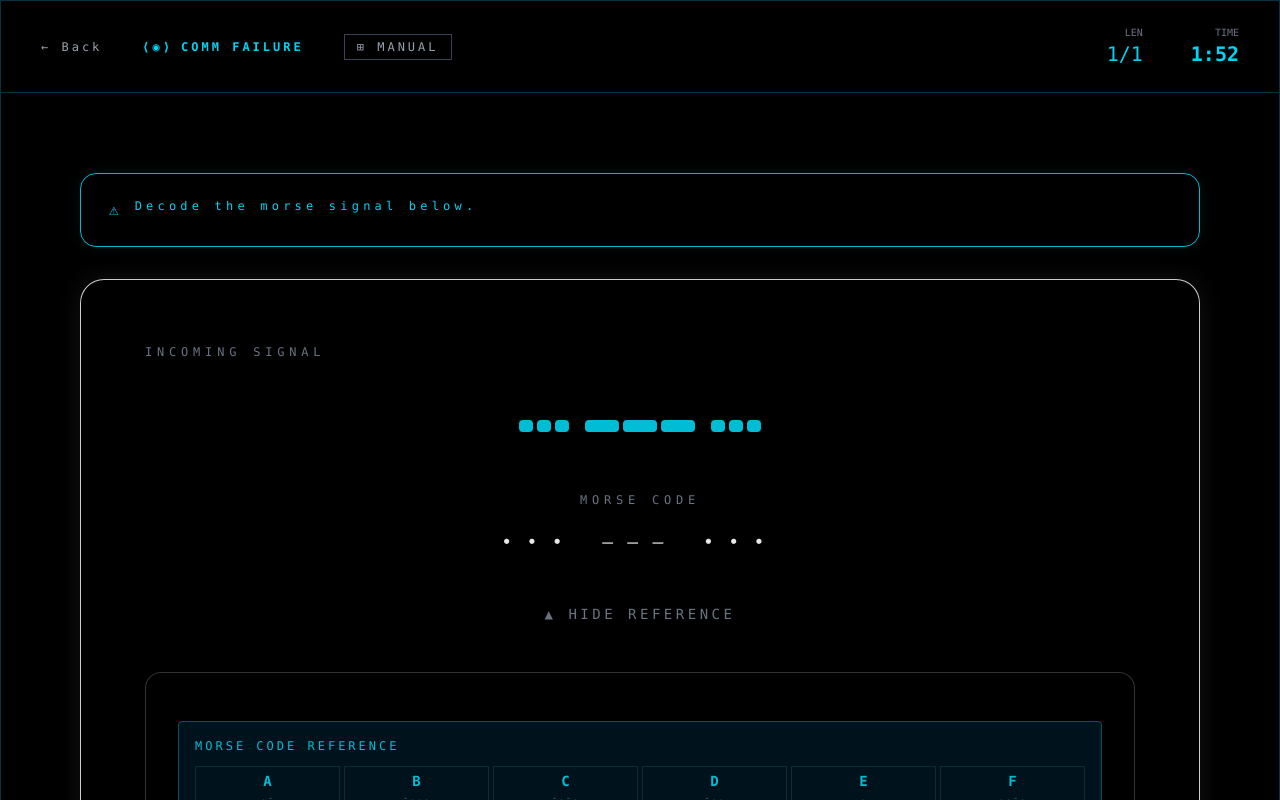
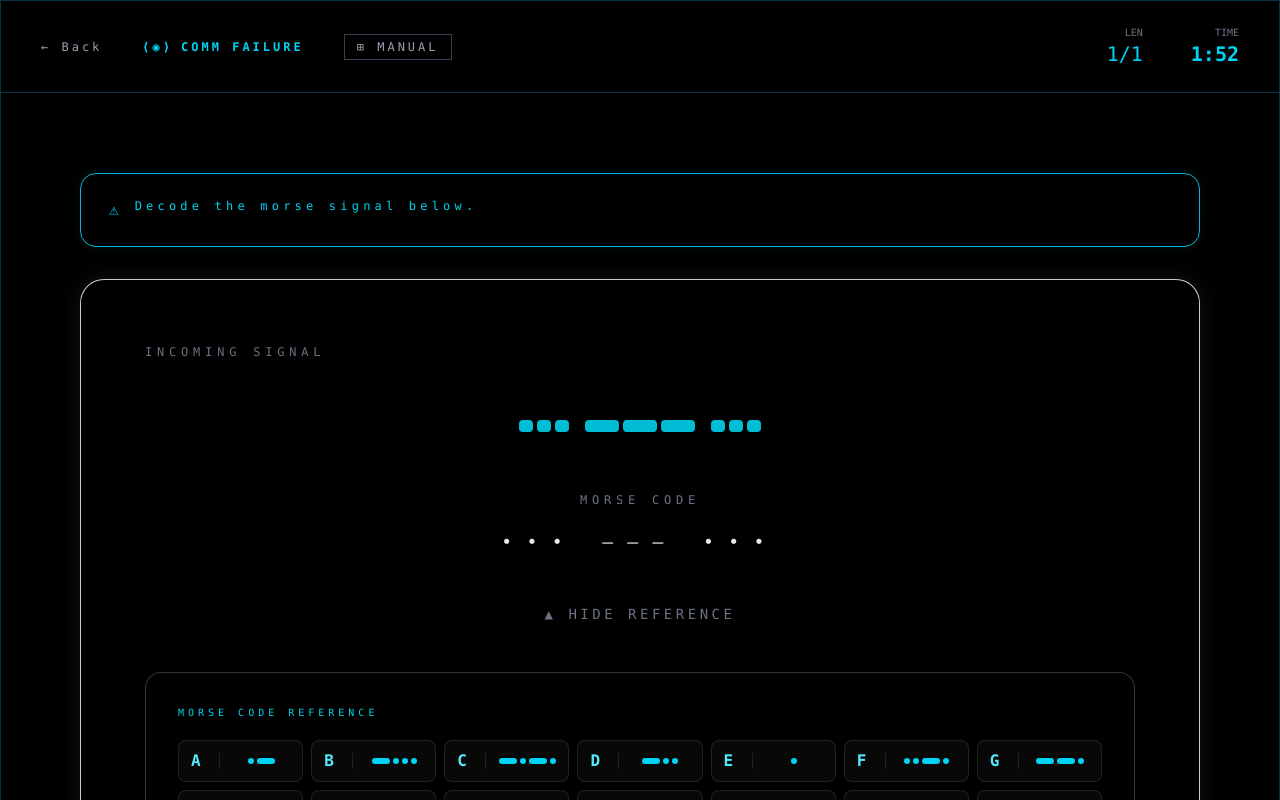
Before and after one commit to Nxnxp22/hack-six-seven, a React (Vite) app in the folder frontend/: page / in a window 1280 px wide. Both pictures are taken after a click on the button "SHOW REFERENCE". Shown: the top 800 px of the page. Built offline with nearby package versions, Linux system fonts and the light colour scheme; no server answers.

Commit message:
make Morse reference can read easier

```diff
--- a/frontend/src/modules/comm-failure/components/MorseReference.tsx
+++ b/frontend/src/modules/comm-failure/components/MorseReference.tsx
@@ -1,35 +1,50 @@
 import { MORSE_MAP } from "../lib/morse";
 
+function MorseBar({ code }: { code: string }) {
+  return (
+    <div className="flex items-center gap-[3px]">
+      {code.split("").map((sym, i) =>
+        sym === "." ? (
+          <span
+            key={i}
+            className="inline-block rounded-full bg-cyan-400"
+            style={{ width: 6, height: 6 }}
+          />
+        ) : (
+          <span
+            key={i}
+            className="inline-block rounded-sm bg-cyan-400"
+            style={{ width: 18, height: 6 }}
+          />
+        )
+      )}
+    </div>
+  );
+}
+
 export default function MorseReference() {
+  const entries = Object.entries(MORSE_MAP);
+
   return (
-    <div
-      className="mt-4 p-4 rounded-sm"
-      style={{ background: "rgba(0,20,30,0.9)", border: "1px solid #0e4f6b" }}
-    >
-      <p
-        className="text-xs tracking-widest mb-3"
-        style={{ color: "#00bcd4", letterSpacing: "3px" }}
-      >
+    <div>
+      <p className="text-cyan-400 text-[10px] tracking-[0.4em] mb-5">
         MORSE CODE REFERENCE
       </p>
-      <div className="grid grid-cols-6 gap-1">
-        {Object.entries(MORSE_MAP).map(([char, code]) => (
+
+      <div className="grid grid-cols-2 sm:grid-cols-4 md:grid-cols-6 lg:grid-cols-7 gap-2">
+        {entries.map(([char, code]) => (
           <div
             key={char}
-            className="text-center py-1 px-1"
-            style={{ border: "1px solid #0e2a35" }}
+            className="flex items-center gap-3 px-3 py-2 rounded-lg border border-white/10 bg-white/[0.03] hover:border-cyan-500/40 hover:bg-cyan-950/20 transition-colors"
           >
-            <div
-              className="font-bold text-sm"
-              style={{ color: "#00bcd4" }}
-            >
+            <span className="text-cyan-300 font-bold text-base w-4 shrink-0 font-mono">
               {char}
-            </div>
-            <div
-              className="text-xs tracking-widest"
-              style={{ color: "#2a6070", fontSize: "10px" }}
-            >
-              {code}
+            </span>
+
+            <span className="w-px h-4 bg-white/10 shrink-0" />
+
+            <div className="flex flex-1 justify-center">
+              <MorseBar code={code} />
             </div>
           </div>
         ))}
```
Also changed, not shown: 2 other files (tests, documents, lock files or other folders).
